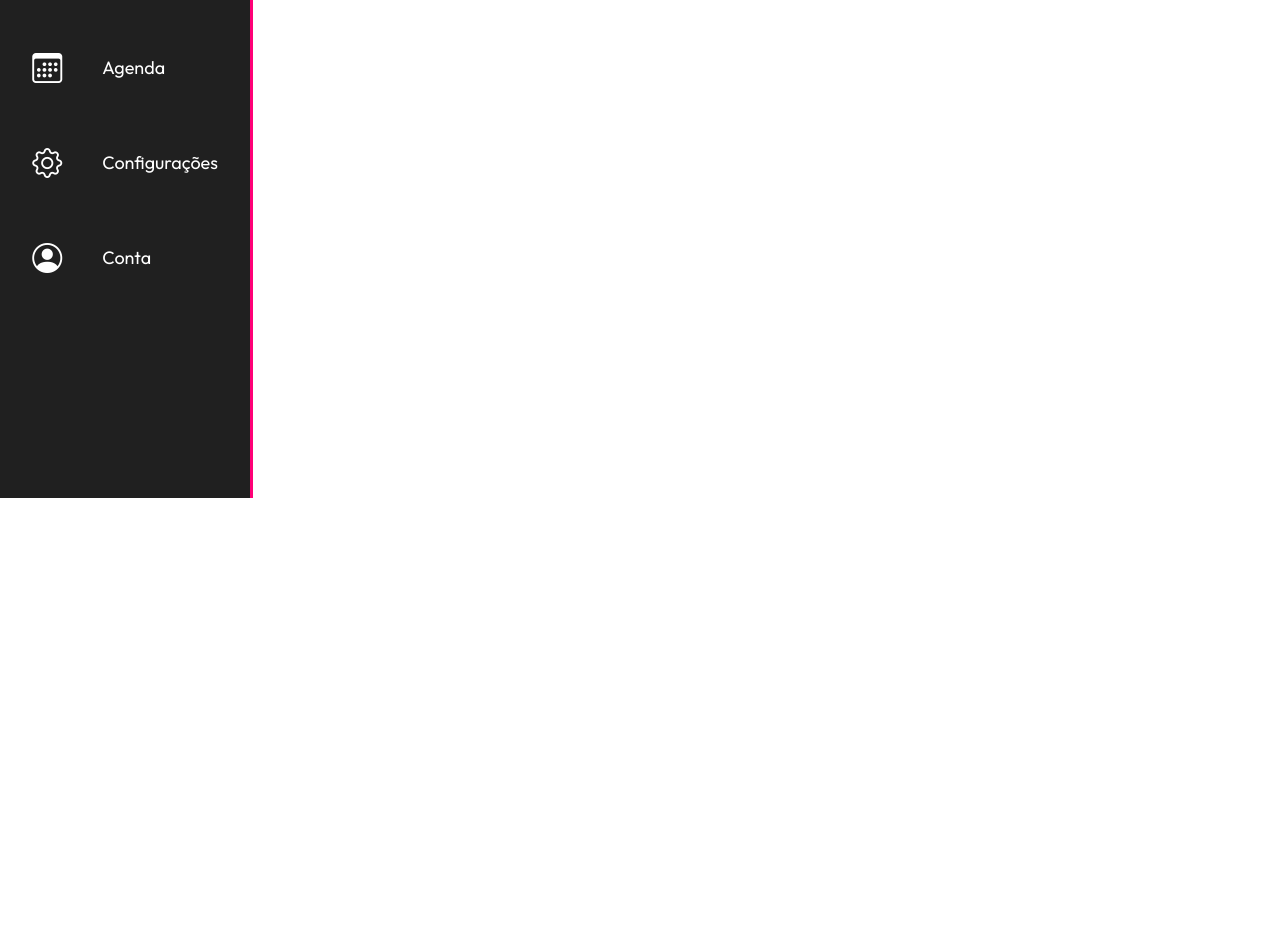
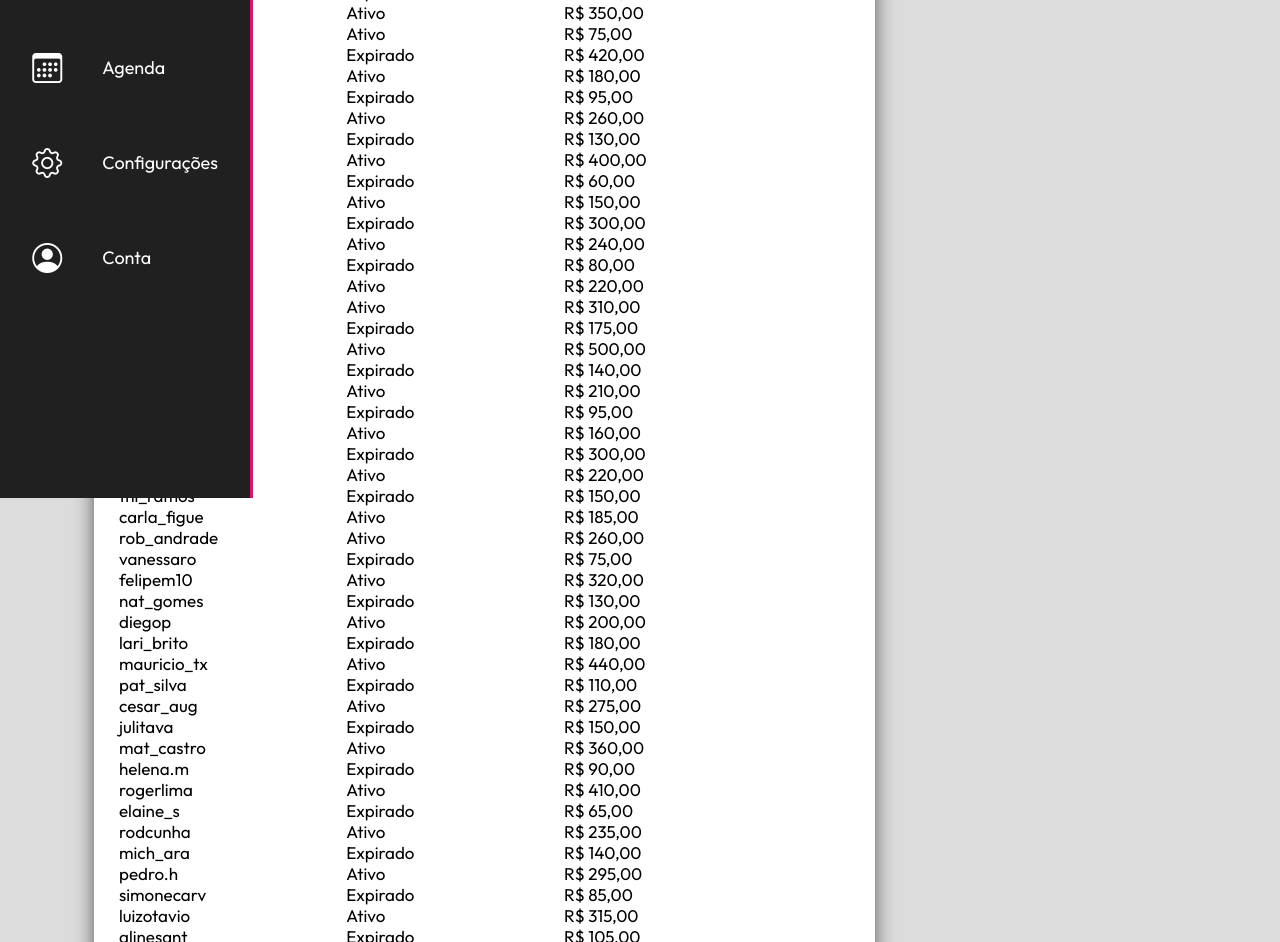
Before and after one commit to PauloR063/DashBord, a plain HTML site: page index.html in a window 1280 px wide. Shown: the part 302-1244 px from the top of the page. Before the commit the page ends 800 px from the top, so only its background shows below. Drawn offline with nearby package versions, Linux system fonts and the light colour scheme.

Commit message:
logica funcionando

```diff
--- a/index.html
+++ b/index.html
@@ -1,5 +1,6 @@
 <!DOCTYPE html>
 <html lang="pt">
+
 <head>
     <meta charset="UTF-8">
     <meta name="viewport" content="width=device-width, initial-scale=1.0">
@@ -8,6 +9,7 @@
 
     <link rel="stylesheet" href="https://cdn.jsdelivr.net/npm/bootstrap-icons@1.13.1/font/bootstrap-icons.min.css">
 </head>
+
 <body>
     <nav class="menu-lateral">
         <div class="btn-expandir">
@@ -76,10 +78,30 @@
         <div class="receita">
             <h1>Receita Total</h1>
             <i class="bi bi-currency-dollar"></i>
-            <p class="vslor">R$ 0,00</p>
+            <p class="receita-valor">R$ 0,00</p>
         </div>
     </div>
-<script src="./product.js"></script>
-<script src="./script.js"></script>
+
+    <div class="info-users">
+        <div class="col">
+            <h2>Name</h2>
+            <ul class="uls-name">
+            </ul>
+        </div>
+        <div class="col">
+            <h2>Presença</h2>
+            <ul class="uls-precense">
+            </ul>
+        </div>
+        <div class="col">
+            <h2>Valor de Compra</h2>
+            <ul class="uls-valor">
+            </ul>
+        </div>
+    </div>
+    </div>
+    <script src="./product.js"></script>
+    <script src="./script.js"></script>
 </body>
+
 </html>
--- a/product.js
+++ b/product.js
@@ -1,22 +1,52 @@
 const options = [
-  { Usuario: 'José Carlos da Silva', Presença: true, ValordeCompra: 120 },
-  { Usuario: 'Ana Paula Martins', Presença: false, ValordeCompra: 200 },
-  { Usuario: 'Carlos Henrique Souza', Presença: true, ValordeCompra: 350 },
-  { Usuario: 'Mariana Oliveira', Presença: true, ValordeCompra: 75 },
-  { Usuario: 'Rafael Mendes', Presença: false, ValordeCompra: 420 },
-  { Usuario: 'Luciana Costa', Presença: true, ValordeCompra: 180 },
-  { Usuario: 'Fernanda Lima', Presença: false, ValordeCompra: 95 },
-  { Usuario: 'João Pedro Rocha', Presença: true, ValordeCompra: 260 },
-  { Usuario: 'Tatiane Barbosa', Presença: false, ValordeCompra: 130 },
-  { Usuario: 'Ricardo Santos', Presença: true, ValordeCompra: 400 },
-  { Usuario: 'Paula Regina Campos', Presença: false, ValordeCompra: 60 },
-  { Usuario: 'Bruno César Moreira', Presença: true, ValordeCompra: 150 },
-  { Usuario: 'Débora Almeida', Presença: false, ValordeCompra: 300 },
-  { Usuario: 'Tiago Nunes', Presença: true, ValordeCompra: 240 },
-  { Usuario: 'Camila Freitas', Presença: false, ValordeCompra: 80 },
-  { Usuario: 'Gustavo Araújo', Presença: true, ValordeCompra: 220 },
-  { Usuario: 'Juliana Souza', Presença: true, ValordeCompra: 310 },
-  { Usuario: 'Eduardo Lopes', Presença: false, ValordeCompra: 175 },
-  { Usuario: 'Isabela Martins', Presença: true, ValordeCompra: 500 },
-  { Usuario: 'Marcelo Ferreira', Presença: false, ValordeCompra: 140 },
+  { Usuario: 'José Carlos da Silva', Nickname: 'jose_carlos10', Presença: true, ValordeCompra: 120 },
+  { Usuario: 'Ana Paula Martins', Nickname: 'ana_paulam', Presença: false, ValordeCompra: 200 },
+  { Usuario: 'Carlos Henrique Souza', Nickname: 'carlos_hs', Presença: true, ValordeCompra: 350 },
+  { Usuario: 'Mariana Oliveira', Nickname: 'mariana_oli', Presença: true, ValordeCompra: 75 },
+  { Usuario: 'Rafael Mendes', Nickname: 'rafa_mendes', Presença: false, ValordeCompra: 420 },
+  { Usuario: 'Luciana Costa', Nickname: 'luciana_c', Presença: true, ValordeCompra: 180 },
+  { Usuario: 'Fernanda Lima', Nickname: 'fernanda_l', Presença: false, ValordeCompra: 95 },
+  { Usuario: 'João Pedro Rocha', Nickname: 'joao_pedro', Presença: true, ValordeCompra: 260 },
+  { Usuario: 'Tatiane Barbosa', Nickname: 'tatiane_brb', Presença: false, ValordeCompra: 130 },
+  { Usuario: 'Ricardo Santos', Nickname: 'ric_santos', Presença: true, ValordeCompra: 400 },
+  { Usuario: 'Paula Regina Campos', Nickname: 'paula_regina', Presença: false, ValordeCompra: 60 },
+  { Usuario: 'Bruno César Moreira', Nickname: 'bruno_cm', Presença: true, ValordeCompra: 150 },
+  { Usuario: 'Débora Almeida', Nickname: 'debora.al', Presença: false, ValordeCompra: 300 },
+  { Usuario: 'Tiago Nunes', Nickname: 'tiagon', Presença: true, ValordeCompra: 240 },
+  { Usuario: 'Camila Freitas', Nickname: 'cami_freitas', Presença: false, ValordeCompra: 80 },
+  { Usuario: 'Gustavo Araújo', Nickname: 'gust_araujo', Presença: true, ValordeCompra: 220 },
+  { Usuario: 'Juliana Souza', Nickname: 'julianasz', Presença: true, ValordeCompra: 310 },
+  { Usuario: 'Eduardo Lopes', Nickname: 'edu_lopes', Presença: false, ValordeCompra: 175 },
+  { Usuario: 'Isabela Martins', Nickname: 'isamartins', Presença: true, ValordeCompra: 500 },
+  { Usuario: 'Marcelo Ferreira', Nickname: 'marcelo_f', Presença: false, ValordeCompra: 140 },
+  { Usuario: 'Lívia Fernandes', Nickname: 'liv_fernandes', Presença: true, ValordeCompra: 210 },
+  { Usuario: 'André Luiz Ribeiro', Nickname: 'andre_lr', Presença: false, ValordeCompra: 95 },
+  { Usuario: 'Renata Moura', Nickname: 'renata_moura', Presença: true, ValordeCompra: 160 },
+  { Usuario: 'Sérgio Carvalho', Nickname: 'sergio_carv', Presença: false, ValordeCompra: 300 },
+  { Usuario: 'Priscila Duarte', Nickname: 'priscila_d', Presença: true, ValordeCompra: 220 },
+  { Usuario: 'Thiago Ramos', Nickname: 'thi_ramos', Presença: false, ValordeCompra: 150 },
+  { Usuario: 'Carla Figueiredo', Nickname: 'carla_figue', Presença: true, ValordeCompra: 185 },
+  { Usuario: 'Robson Andrade', Nickname: 'rob_andrade', Presença: true, ValordeCompra: 260 },
+  { Usuario: 'Vanessa Rocha', Nickname: 'vanessaro', Presença: false, ValordeCompra: 75 },
+  { Usuario: 'Felipe Martins', Nickname: 'felipem10', Presença: true, ValordeCompra: 320 },
+  { Usuario: 'Natália Gomes', Nickname: 'nat_gomes', Presença: false, ValordeCompra: 130 },
+  { Usuario: 'Diego Pires', Nickname: 'diegop', Presença: true, ValordeCompra: 200 },
+  { Usuario: 'Larissa Brito', Nickname: 'lari_brito', Presença: false, ValordeCompra: 180 },
+  { Usuario: 'Maurício Teixeira', Nickname: 'mauricio_tx', Presença: true, ValordeCompra: 440 },
+  { Usuario: 'Patrícia Silva', Nickname: 'pat_silva', Presença: false, ValordeCompra: 110 },
+  { Usuario: 'César Augusto', Nickname: 'cesar_aug', Presença: true, ValordeCompra: 275 },
+  { Usuario: 'Juliane Tavares', Nickname: 'julitava', Presença: false, ValordeCompra: 150 },
+  { Usuario: 'Matheus Castro', Nickname: 'mat_castro', Presença: true, ValordeCompra: 360 },
+  { Usuario: 'Helena Moraes', Nickname: 'helena.m', Presença: false, ValordeCompra: 90 },
+  { Usuario: 'Rogério Lima', Nickname: 'rogerlima', Presença: true, ValordeCompra: 410 },
+  { Usuario: 'Elaine Souza', Nickname: 'elaine_s', Presença: false, ValordeCompra: 65 },
+  { Usuario: 'Rodrigo Cunha', Nickname: 'rodcunha', Presença: true, ValordeCompra: 235 },
+  { Usuario: 'Michele Araújo', Nickname: 'mich_ara', Presença: false, ValordeCompra: 140 },
+  { Usuario: 'Pedro Henrique', Nickname: 'pedro.h', Presença: true, ValordeCompra: 295 },
+  { Usuario: 'Simone Carvalho', Nickname: 'simonecarv', Presença: false, ValordeCompra: 85 },
+  { Usuario: 'Luiz Otávio', Nickname: 'luizotavio', Presença: true, ValordeCompra: 315 },
+  { Usuario: 'Aline Santana', Nickname: 'alinesant', Presença: false, ValordeCompra: 105 },
+  { Usuario: 'Danilo Barros', Nickname: 'danilo_b', Presença: true, ValordeCompra: 390 },
+  { Usuario: 'Beatriz Nogueira', Nickname: 'bia_nogueira', Presença: false, ValordeCompra: 125 },
+  { Usuario: 'Joana Costa', Nickname: 'joanacosta', Presença: true, ValordeCompra: 250 }
 ];
--- a/script.js
+++ b/script.js
@@ -10,18 +10,54 @@ function showValue() {
     const valorP = document.querySelector('.valor')
     const valorUsers = document.querySelector('.valor-users')
     const usersActive = document.querySelector('.users-active')
+    const receitaValor = document.querySelector('.receita-valor')
     let totalUsers = 0
 
+    const totalActive = options
+        .filter(usuario => usuario.Presença === true)
+        .reduce((soma, usuario) => soma + usuario.ValordeCompra, 0);
     const totalValue = options.reduce((acc, value) => acc + value.ValordeCompra, 0);
     const presenceFilter = options.filter(item => item.Presença === true)
     const presenceActive = presenceFilter.reduce((acc) => acc + 1, 0)
     options.forEach(() => {totalUsers++})
 
-
-    valorP.textContent = formatValue(totalValue)
+    valorP.textContent = formatValue(totalActive)
     valorUsers.textContent = totalUsers
     usersActive.textContent = presenceActive
+    receitaValor.textContent = formatValue(totalValue)
+
+}
+
+function showName(){
+    const listName = document.querySelector('.uls-name')
+    const listPrecense = document.querySelector('.uls-precense')
+    const listValor = document.querySelector('.uls-valor')
+    let LiName = ''
+    let LiPresence = ''
+    let LiValor = ''
+    options.forEach((product) => {
+        LiName += `
+        <li>
+           <p>${product.Nickname}</p>
+        </li>
+        `
+        LiPresence += `
+        <li>
+            <p>${product.Presença ? 'Ativo' : 'Expirado'}</p>
+        </li>
+        `
+        LiValor += `
+        <li>
+            <p>${formatValue(product.ValordeCompra)}</p>
+        </li>
+        `
+    });
+
+    listName.innerHTML = LiName
+    listPrecense.innerHTML = LiPresence
+    listValor.innerHTML = LiValor
 
 }
 
 showValue()
+showName()
--- a/style.css
+++ b/style.css
@@ -8,8 +8,9 @@
 }
 
 body {
-    width: 100vw;
-    height: 100vh;
+    width: 100%;
+    height: 100%;
+    background-color: #dcdcdc;
 }
 
 nav.menu-lateral {
@@ -114,7 +115,6 @@ ul li.item-menu a .icon>i {
     color: #000;
     font-size: 16px;
     pointer-events: none;
-    /* evita clique no ícone */
 }
 
 .input-com-icone input {
@@ -135,7 +135,6 @@ ul li.item-menu a .icon>i {
     gap: 10px;
     padding: 15px;
     margin-left: 79px;
-    box-shadow: 0 1px 6px rgba(0, 0, 0, 0.3);
 }
 
 .total, .users, .active, .receita {
@@ -196,6 +195,48 @@ ul li.item-menu a .icon>i {
     bottom: 14px;
     width: 58px;
     color: #fff;
+}
+
+.info-users{
+    display: flex;
+    gap: 14%;
+    width: 61%;
+    height: 172%;
+    padding: 15px;
+    margin-left: 94px;
+    background-color: #fff;
+    box-shadow: 0 1px 20px rgba(0, 0, 0, 0.6);
+    border-radius: 20px;
+}
+
+.info-users h2{
+    display: flex;
+    font-size: 20px;
+    height: 5%;
+}
+
+.info-users ul li{
+    display: block;
+}
+
+.col{
+    display: flex;
+    flex-direction: column;
+    align-items: center;
+}
+
+.col h2 {
+  margin-bottom: 12px;
+}
+
+.col ul {
+  list-style: none;
+  padding: 0;
+}
+
+.col ul li{
+    font-size: 17px;
+    margin-left: 10px;
 }
 
 @media (max-width: 853px){
@@ -259,6 +300,10 @@ ul li.item-menu a .icon>i {
         max-width: 150px;
         margin-left: 50px;
     }
+
+    .total p, .receita p{
+        font-size: 14px;
+    }
 }
 
 @media (max-width: 430px){
@@ -277,6 +322,10 @@ ul li.item-menu a .icon>i {
     .total, .users, .active, .receita {
         max-width: 150px;
         margin-left: 0;
+    }
+
+    .receita p{
+        left: 25px;
     }
 }
 
@@ -319,6 +368,14 @@ ul li.item-menu a .icon>i {
     position: relative;
     right: 5px;
     }
+
+    .receita p{
+        left: 18px;
+    }
+
+    .total p{
+        left: 25px;
+    }
 }
 
 @media (max-width: 360px){
@@ -339,6 +396,10 @@ ul li.item-menu a .icon>i {
     top: 5px;
     right: 5px;
     }
+
+    .total p, .receita p{
+        font-size: 14px;
+    }
 }
 
 @media (max-width: 344px){
```
